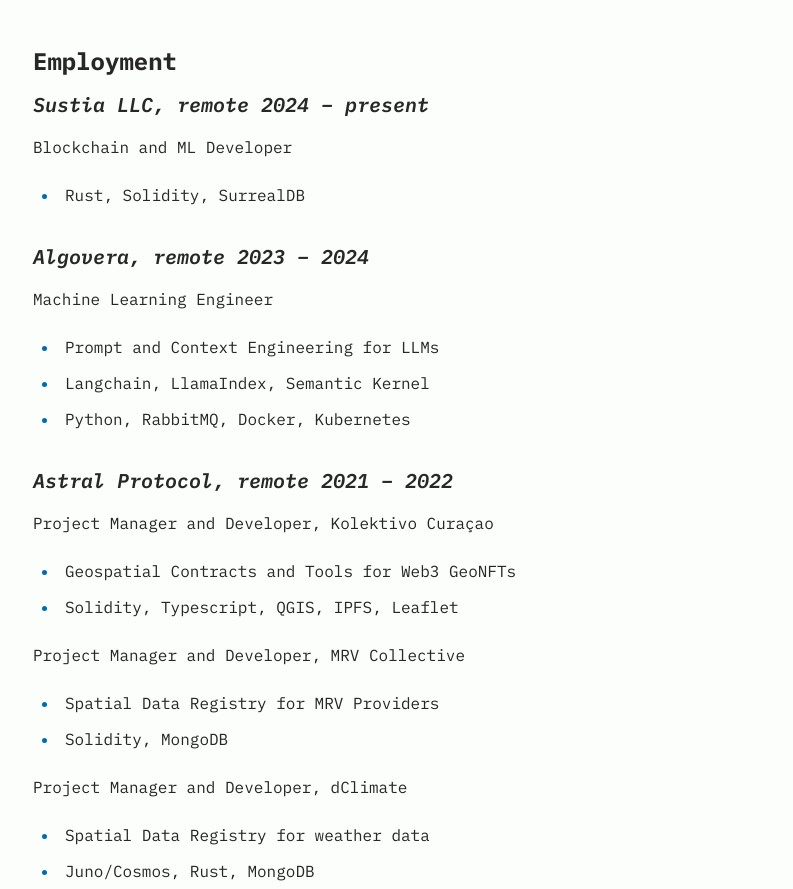
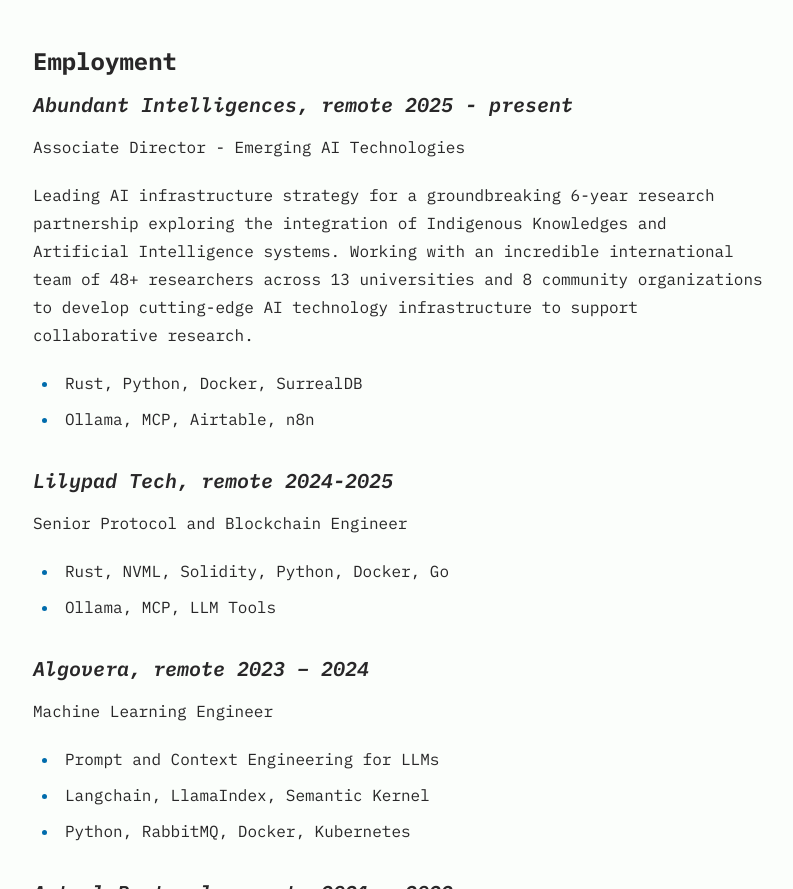
Before and after one commit to hollygrimm/hollygrimm_astro-paper, an Astro site: page /software_cv in a window 1280 px wide. Shown: the part 1612-2501 px from the top of the page, without its empty margins (239-1032 px from the left). Built offline with nearby package versions, Linux system fonts and the light colour scheme; Astro itself is replaced by a stand-in of ours.

Commit message:
Update employment section in software_cv.md to reflect new positions and responsibilities, including a change from Sustia LLC to Abundant Intelligences and the addition of Lilypad Tech.

```diff
--- a/src/pages/software_cv.md
+++ b/src/pages/software_cv.md
@@ -41,11 +41,21 @@
 
 ## Employment
 
-### Sustia LLC, remote 2024 – present
+### Abundant Intelligences, remote 2025 - present
 
-Blockchain and ML Developer
+Associate Director - Emerging AI Technologies
 
-- Rust, Solidity, SurrealDB
+Leading AI infrastructure strategy for a groundbreaking 6-year research partnership exploring the integration of Indigenous Knowledges and Artificial Intelligence systems. Working with an incredible international team of 48+ researchers across 13 universities and 8 community organizations to develop cutting-edge AI technology infrastructure to support collaborative research.
+
+- Rust, Python, Docker, SurrealDB
+- Ollama, MCP, Airtable, n8n
+
+### Lilypad Tech, remote 2024-2025
+
+Senior Protocol and Blockchain Engineer
+
+- Rust, NVML, Solidity, Python, Docker, Go
+- Ollama, MCP, LLM Tools
 
 ### Algovera, remote 2023 – 2024
 
```
